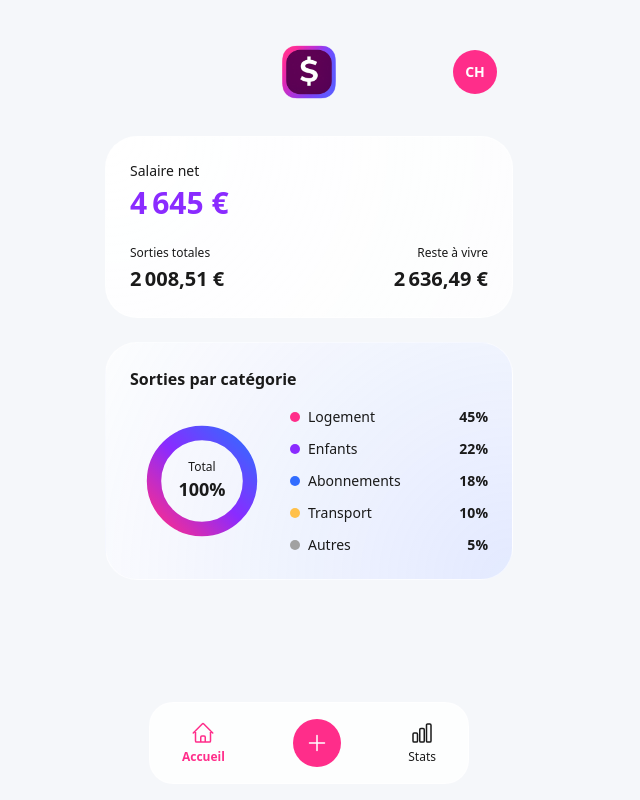
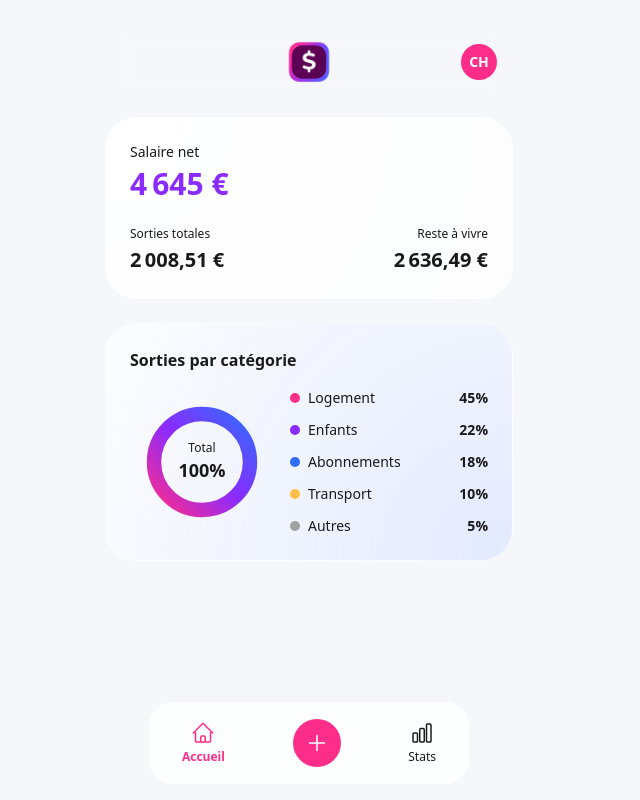
Before and after one commit to cyberchrix/flowcash, a Next.js app: page / in a window 1280 px wide. Shown: the whole page, without its empty margins (331-971 px from the left). Built offline with nearby package versions, Linux system fonts and the light colour scheme.

Commit message:
Evolutions header and bottom nav

```diff
--- a/src/app/page.tsx
+++ b/src/app/page.tsx
@@ -51,22 +51,27 @@ export default function Home() {
 
 function Header() {
   return (
-    <header className="relative flex items-center justify-center py-2">
-
-      {/* ICÔNE FLOWCASH CENTRÉE */}
+    <header
+      className="
+        fixed top-0 left-0 right-0 z-50
+        relative flex items-center justify-center py-2
+        backdrop-blur-md
+        border-b border-white/10
+      "
+    >
+      {/* Icône FlowCash centrée */}
       <Image
         src="/flowcash-icon.png"
         alt="FlowCash Icon"
-        width={80}
-        height={80}
+        width={60}
+        height={60}
         priority
       />
 
-      {/* AVATAR CH ALIGNÉ À DROITE */}
-      <div className="absolute right-4 flex h-11 w-11 items-center justify-center rounded-full bg-flow-primary shadow-flowSoft">
+      {/* Avatar aligné à droite */}
+      <div className="absolute right-4 flex h-9 w-9 items-center justify-center rounded-full bg-flow-primary shadow-flowSoft">
         <span className="text-sm font-semibold text-white">CH</span>
       </div>
-
     </header>
   );
 }
@@ -252,7 +257,7 @@ function ChargesByCategoryCard({ categories }: { categories: Category[] }) {
 
 function BottomNav() {
   return (
-    <nav className="mt-6 flex justify-center">
+    <nav className="fixed bottom-0 left-0 right-0 z-50 flex justify-center pb-4">
       <div className="flex w-full max-w-xs items-center justify-between rounded-3xl border border-white/60 bg-white/80 px-8 py-4 shadow-flowNav backdrop-blur-flow">
 
         {/* Accueil actif */}
@@ -262,17 +267,18 @@ function BottomNav() {
           active={true}
         />
 
-        {/* BOUTON + EN AVANT  */}
+        {/* bouton + plein */}
         <button className="flex h-12 w-12 items-center justify-center rounded-full bg-flow-primary text-white shadow-flowSoft">
           <PlusIcon className="h-6 w-6 text-white" />
         </button>
 
-        {/* Stats inactif */}
+        {/* Stats inactive */}
         <NavItem
           icon={<ChartBarIcon className="h-6 w-6" />}
           label="Stats"
           active={false}
         />
+
       </div>
     </nav>
   );
```
